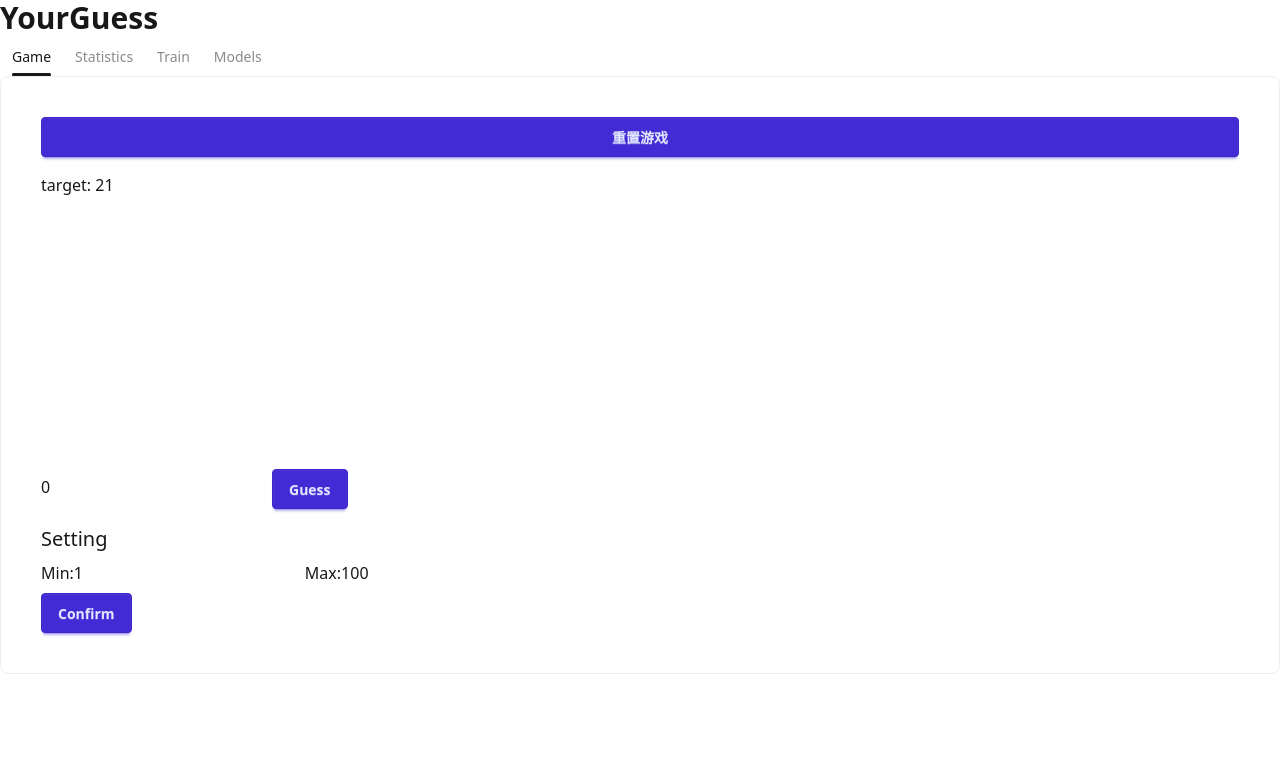
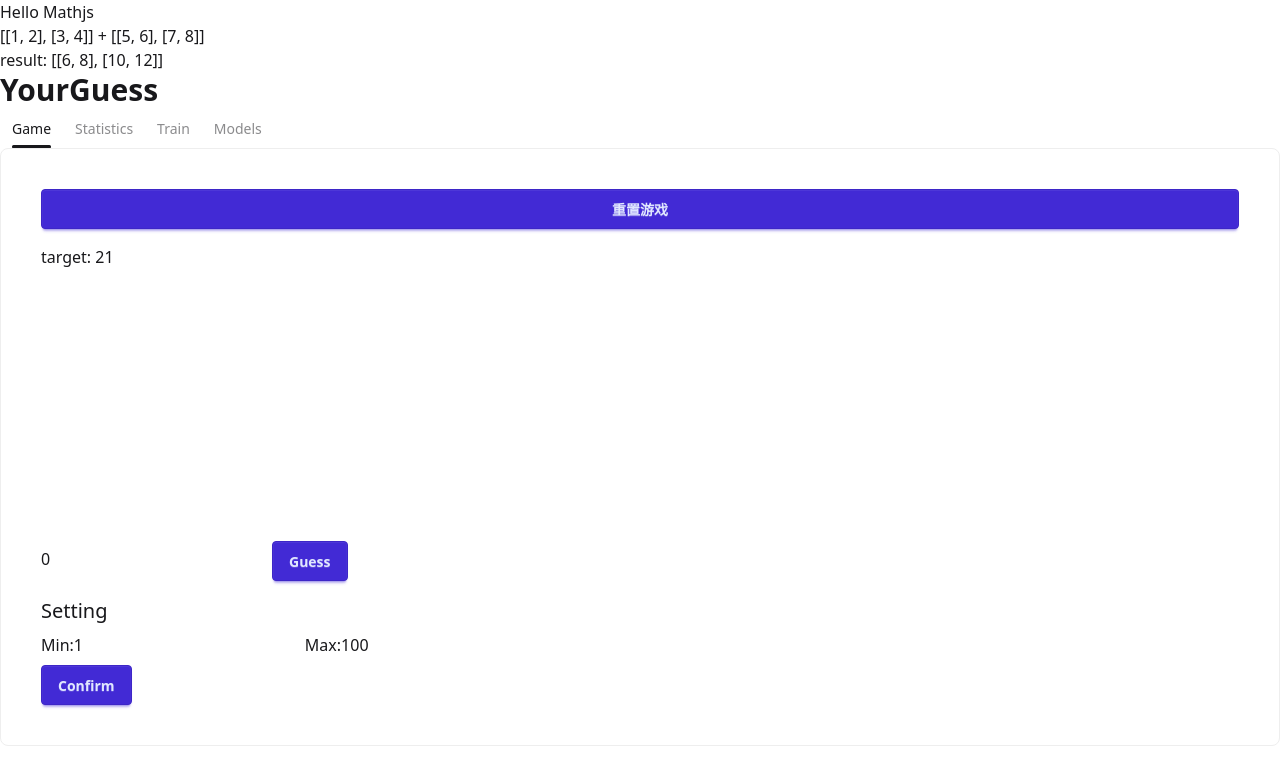
Before and after one commit to cloudblaze123/YourGuess, a Vue app: page / in a window 1280 px wide. Shown: the top 784 px of the page. Built offline with nearby package versions, Linux system fonts and the light colour scheme; the HTML template or start-up script is replaced by a standard one.

Commit message:
安装mathjs

```diff
--- a/package.json
+++ b/package.json
@@ -12,6 +12,7 @@
   },
   "dependencies": {
     "@tailwindcss/vite": "^4.1.6",
+    "mathjs": "^14.4.0",
     "pinia": "^3.0.1",
     "tailwindcss": "^4.1.6",
     "vue": "^3.5.13",
--- a/src/App.vue
+++ b/src/App.vue
@@ -1,4 +1,8 @@
 <template>
+    <div>Hello Mathjs</div>
+    <div>{{ matrixA }} + {{ matrixB }}</div>
+    <div>result: {{ result }}</div>
+
     <header class="text-3xl font-bold">YourGuess</header>
     <RouterView />
 </template>
@@ -6,4 +10,10 @@
 
 <script setup lang="ts">
 import { RouterLink, RouterView } from 'vue-router'
+
+import { matrix, add } from 'mathjs';
+
+const matrixA = matrix([[1, 2], [3, 4]]);
+const matrixB = matrix([[5, 6], [7, 8]]);
+const result = add(matrixA, matrixB); // [[19, 22], [43, 50]]
 </script>
```
